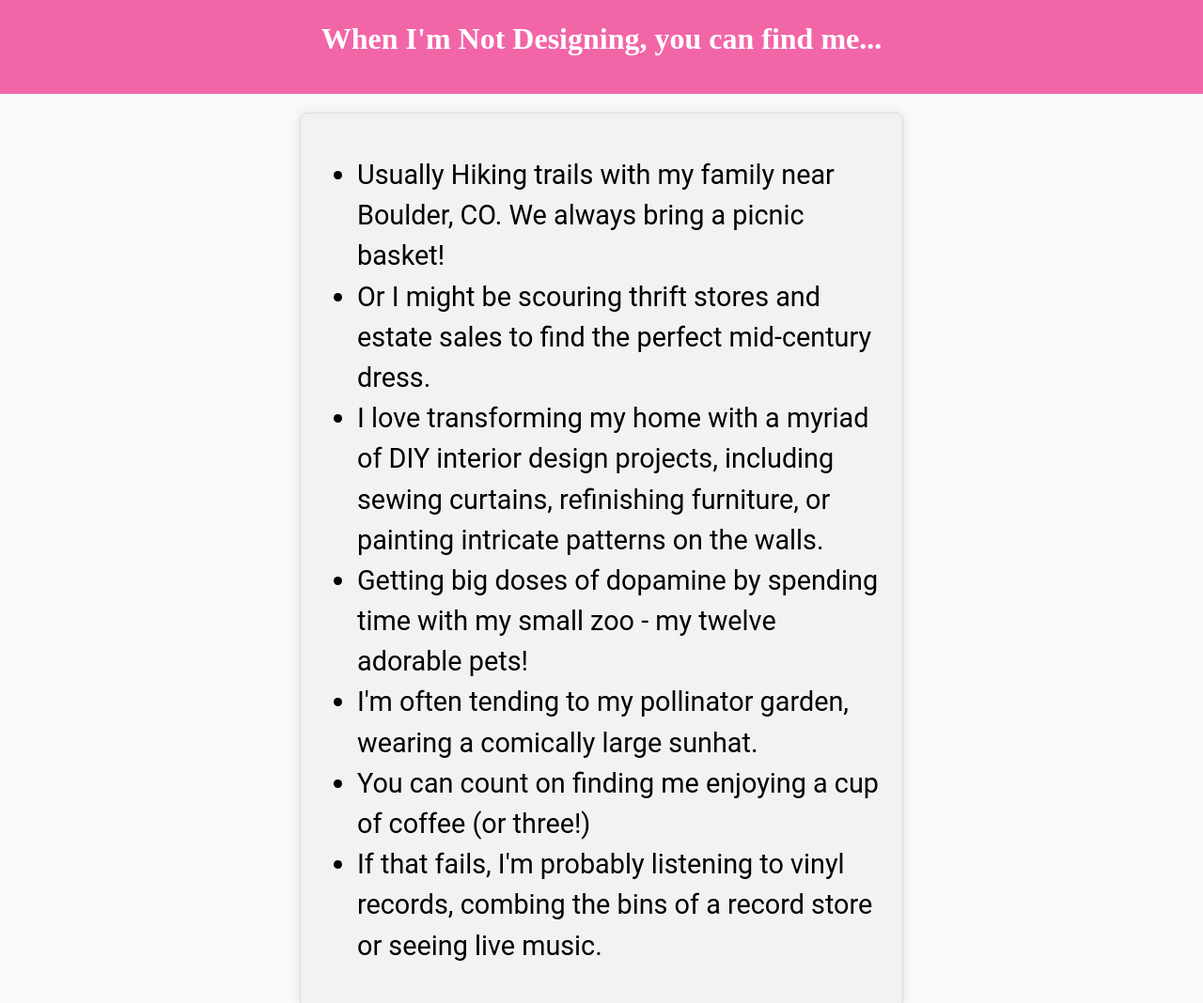
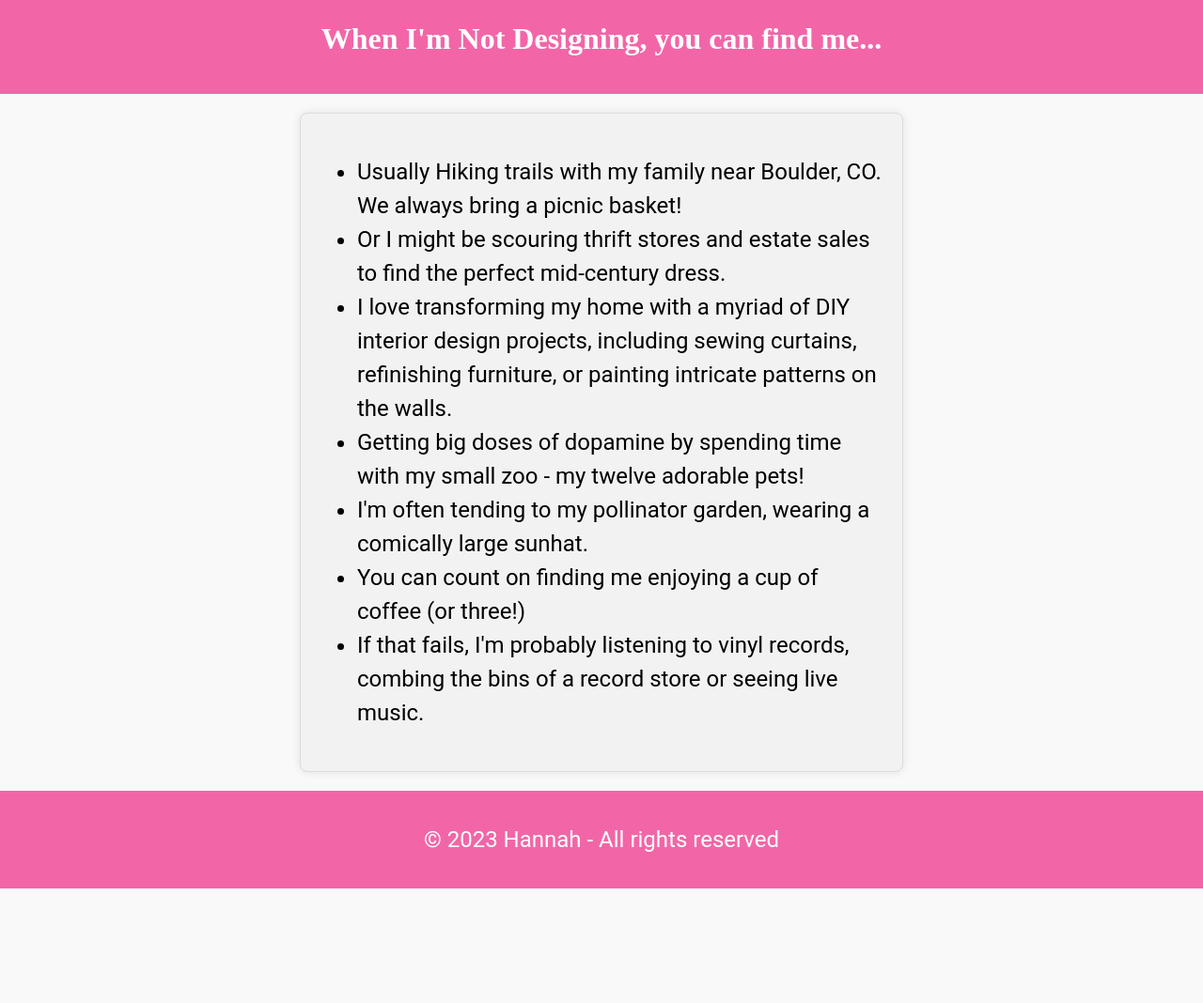
Before and after one commit to hbhaley/hbhaley.github.io, a plain HTML site: page aboutme.html in a window 1280 px wide. Shown: the part 1131-2199 px from the top of the page at 94% size. After the commit the page ends 2077 px from the top, so only its background shows below. Drawn offline with Linux system fonts and the light colour scheme.

Commit message:
Update aboutme.html

```diff
--- a/aboutme.html
+++ b/aboutme.html
@@ -106,7 +106,7 @@ h2 {
    font-size:1.5em;
     line-height: 1.5;
         }
-li {list-style-type:disc; font-size:1.2em;}
+li {list-style-type:disc; font-size:1em;}
   footer {
             text-align: center;
             padding: 10px;
```
